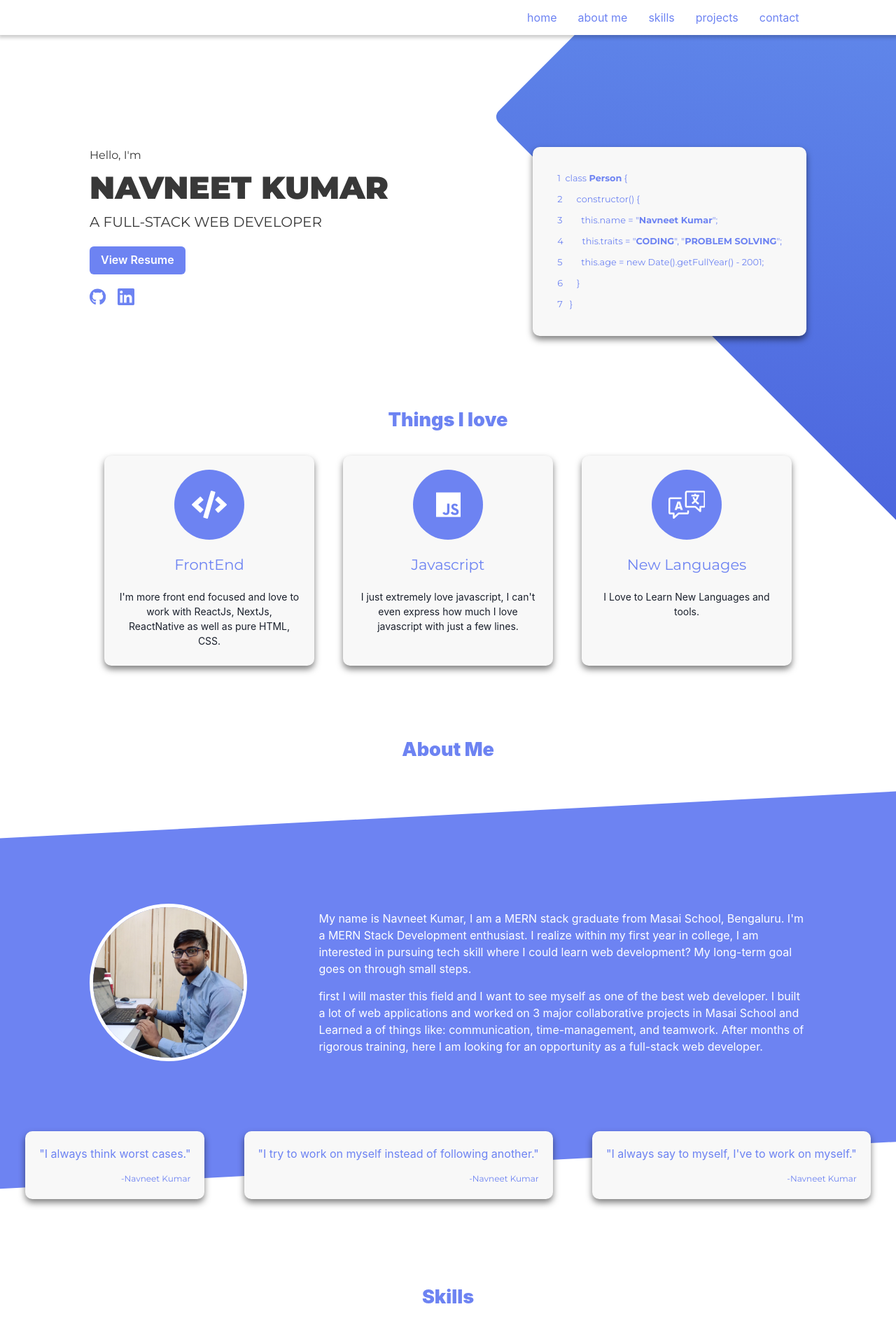
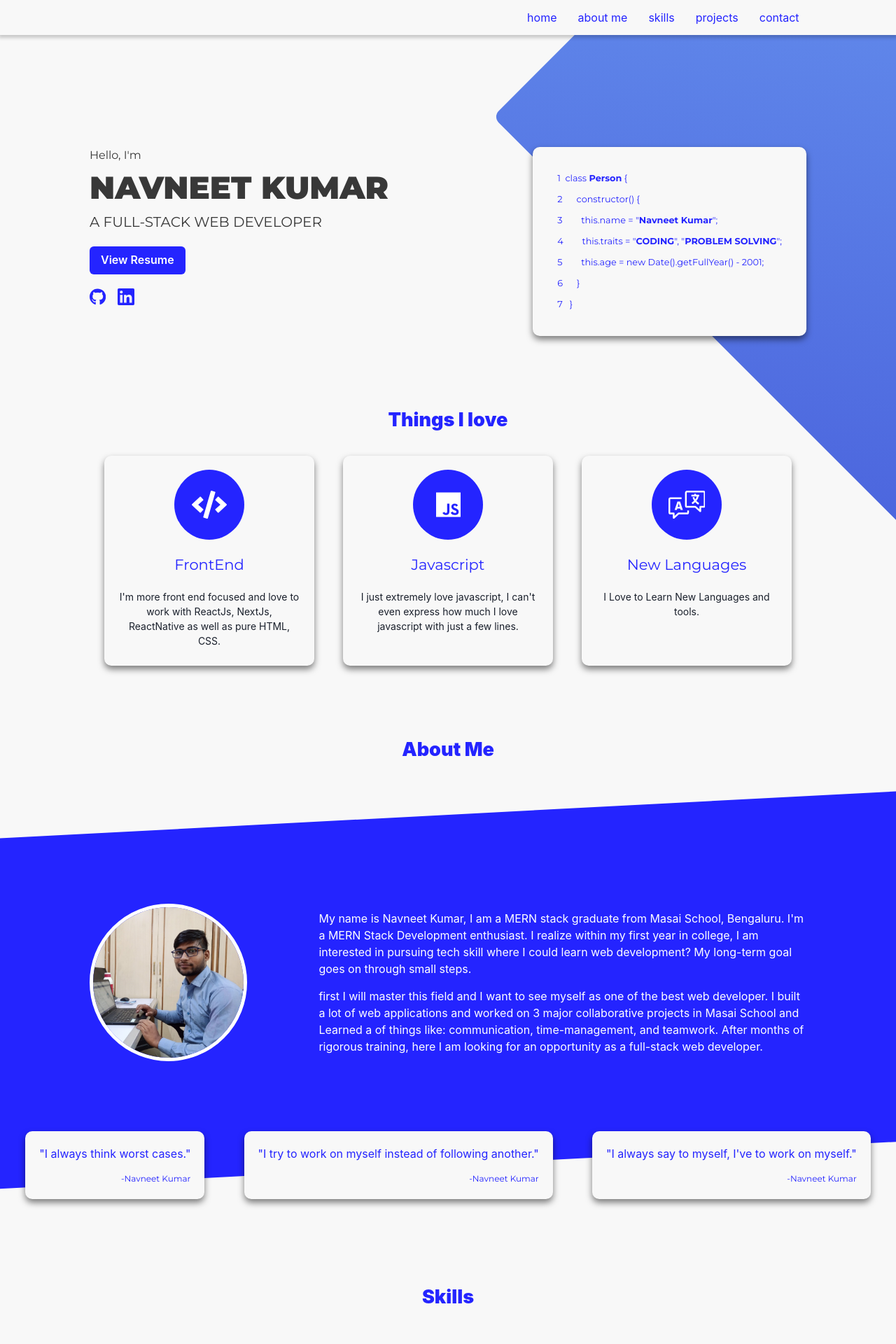
Before and after one commit to navneetco0/navneet, a Next.js app: page / in a window 1280 px wide. Shown: the top 1920 px of the page at 70% size. Built offline with nearby package versions, Linux system fonts and the light colour scheme.

Commit message:
increased contraxt

```diff
--- a/components/AboutMe/AboutMe.jsx
+++ b/components/AboutMe/AboutMe.jsx
@@ -17,9 +17,9 @@ export const AboutMe = () => {
         left={['-40%', '-5%']}
         h={['1600px', '700px', '500px']}
         transform={'rotate(-3deg)'}
-        bg="#6d83f2"
+        bg="#2424FF"
         top="210px"
-        zIndex={'-1'}
+        // zIndex={'-1'}
       ></Box>
       <Flex
         w={['90%', '95%', '95%', '80%']}
@@ -28,12 +28,14 @@ export const AboutMe = () => {
         flexDirection={['column', 'column', 'row']}
         justifyContent={['center', 'center', 'space-between']}
         alignItems={['center', 'center', 'space-between']}
+        zIndex="2"
       >
         <Circle
           border={'5px solid white'}
           overflow="hidden"
           size="225px"
           mb={['40px', '40px', '0px']}
+          zIndex="2"
         >
           <Image
             width="225px"
@@ -42,7 +44,7 @@ export const AboutMe = () => {
             alt="Navneet Kumar"
           />
         </Circle>
-        <Box fontSize={'16px'} color="white">
+        <Box fontSize={'16px'} color="white" zIndex="2">
           <Text>
             My name is Navneet Kumar, I am a MERN stack graduate from Masai
             School, Bengaluru. I&apos;m a MERN Stack Development enthusiast. I
@@ -60,7 +62,7 @@ export const AboutMe = () => {
           </Text>
         </Box>
       </Flex>
-      <Flex mt="30px" justifyContent={'space-evenly'} flexWrap="wrap" gap="20px" color="#6d83f2" mb={'20px'}>
+      <Flex mt="30px" justifyContent={'space-evenly'} flexWrap="wrap" gap="20px" color="#2424FF" mb={'20px'}>
         {quotes.map((Element, index) => (
           <Flex flexDir={'column'} justifyContent="space-between" gap="15px" p="20px" key={index}  bg="#f8f8f8" boxShadow={'rgba(0, 0, 0, 0.5) 0px 5px 10px 0px'} borderRadius="10px" zIndex="2">
             <Text fontSize={'16px'}>&quot;{Element}&quot;</Text>
--- a/components/Heading.jsx
+++ b/components/Heading.jsx
@@ -2,6 +2,6 @@ import { Text } from "@chakra-ui/react"
 
 export const Heading = ({text})=>{
     return (
-        <Text mt="100px" color="#6D83F2" textAlign={'center'} fontSize="27px" fontWeight={900}>{text}</Text>
+        <Text mt="100px" color="#2424FF" textAlign={'center'} fontSize="27px" fontWeight={900}>{text}</Text>
     )
 }
--- a/components/Home/MainHome.jsx
+++ b/components/Home/MainHome.jsx
@@ -44,7 +44,7 @@ const MainHome = () => {
             m={['20px auto', '20px auto', '20px auto 20px 0px']}
             w="fit-content"
             colorScheme={'messenger'}
-            bg="#6d83f2"
+            bg="#2424FF"
             mt="20px"
             onClick={()=>window.open("https://drive.google.com/file/d/1S3aDW8lrid0zPRXgSu-k88eMrxDRVtrk/view?usp=sharing","_blank")}
             _hover={{ transition: 'transform 0.5s', transform: 'scale(1.05)' }}
@@ -59,7 +59,7 @@ const MainHome = () => {
           >
             <Box
             onClick={()=>window.open("https://github.com/navneetco0","_blank")}
-              color={'#6d83f2'}
+              color={'#2424FF'}
               _hover={{
                 color: '#383838',
                 cursor: 'pointer',
@@ -71,7 +71,7 @@ const MainHome = () => {
             </Box>
             <Box
             onClick={()=>window.open("https://www.linkedin.com/in/navneet-kumar-818654248/","_blank")}
-              color={'#6d83f2'}
+              color={'#2424FF'}
               _hover={{
                 color: '#383838',
                 cursor: 'pointer',
@@ -88,7 +88,7 @@ const MainHome = () => {
           boxShadow={'rgba(0, 0, 0, 0.5) 0px 5px 10px 0px'}
           zIndex={2}
           borderRadius="10px"
-          color="#6D83F2"
+          color="#2424FF"
           fontSize={'0.8em'}
           lineHeight="30px"
           bg="#f8f8f8"
--- a/components/Home/Things.jsx
+++ b/components/Home/Things.jsx
@@ -37,18 +37,18 @@ export const Things = () => {
           boxShadow={'rgba(0, 0, 0, 0.5) 0px 5px 10px 0px'}
           borderRadius="10px"
           zIndex="2"
-          _hover={{bg:"#6d83f2", transform:'scale(1.1)', transition:'transform 1s'}}
+          _hover={{bg:"#2424FF", transform:'scale(1.1)', transition:'transform 1s'}}
           data-group
         >
-          <Circle bg="#6d83f2" m={'auto'} size="100px" _groupHover={{bg:'white'}}>
-            <Box h="40px" color={'white'} _groupHover={{color:'#6d83f2'}}>
+          <Circle bg="#2424FF" m={'auto'} size="100px" _groupHover={{bg:'white'}}>
+            <Box h="40px" color={'white'} _groupHover={{color:'#2424FF'}}>
               {Element.icon}
             </Box>
           </Circle>
           <Text
             fontFamily={'montserrat'}
             fontSize="21px"
-            color="#6d83f2"
+            color="#2424FF"
             m="20px 0px"
             _groupHover={{color:'white'}}
           >
--- a/components/Layout/Footer.js
+++ b/components/Layout/Footer.js
@@ -2,7 +2,7 @@ import { Box, Center, Text } from "@chakra-ui/react"
 
 export const Footer = () => {
   return <footer>
-    <Center bg="#6d83f2" w="100%" p="5px">
+    <Center bg="#2424FF" w="100%" p="5px">
       <Text fontSize={'16px'} color="white">Made with ❤️ by Navneet Kumar</Text>
     </Center>
   </footer>
--- a/components/Layout/Navbar/NavDesktop.jsx
+++ b/components/Layout/Navbar/NavDesktop.jsx
@@ -3,12 +3,12 @@ import { scrollnav } from '../../../Hooks/scrollnav'
 export default function NavDesktop ({ texts }) {
 
   return (
-    <Flex pos="fixed" width="100%" top="0" p="13px" boxShadow={'rgba(0, 0, 0, 0.2) 0px 2px 5px 2px'} bg="white" zIndex="3">
+    <Flex pos="fixed" width="100%" top="0" p="13px" boxShadow={'rgba(0, 0, 0, 0.2) 0px 2px 5px 2px'} bg="#f8f8f8" zIndex="3">
       <Flex w="80%" m="auto">
         <Box></Box>
         <Flex ml="auto" gap="30px">
           {texts.map((Element, index) => (
-            <Text key={index} onClick={()=>scrollnav(Element)} color="#6D83F2" _hover={{color:'#383838', cursor:'pointer', transitionDuration:'2s'}}>{Element}</Text>
+            <Text key={index} onClick={()=>scrollnav(Element)} color="#2424FF" _hover={{color:'#383838', cursor:'pointer', transitionDuration:'2s'}}>{Element}</Text>
           ))}
         </Flex>
       </Flex>
--- a/components/Layout/Navbar/NavMobile.jsx
+++ b/components/Layout/Navbar/NavMobile.jsx
@@ -7,11 +7,11 @@ export default function NavMobile ({texts}){
     const [expand, setExpand] = useState(false)
     return (
         <Center pos="fixed"  bottom="40px" right="10%" cursor={'pointer'}  zIndex="3">
-            <Circle w="80px" h="80px" bg="#6D83F2"  _hover={{transition:'transform 0.5s', transform:'scale(1.1)', boxShadow:'rgba(255, 255, 255, 1) 0 0 2px 2px'}} _active={{transform:'scale(0.9)'}} onClick={()=>setExpand(!expand)}>
+            <Circle w="80px" h="80px" bg="#2424FF"  _hover={{transition:'transform 0.5s', transform:'scale(1.1)', boxShadow:'rgba(255, 255, 255, 1) 0 0 2px 2px'}} _active={{transform:'scale(0.9)'}} onClick={()=>setExpand(!expand)}>
                <Menu/>
             </Circle>
             {expand&&<Flex pos="absolute" bottom={'90px'} flexDir="column" gap='10px'>
-                {texts.map((Element, index)=> <Button bg="#6d83f2" onClick={()=>scrollnav(Element)} key={index} colorScheme="blue">{Element}</Button>)}
+                {texts.map((Element, index)=> <Button bg="#2424FF" onClick={()=>scrollnav(Element)} key={index} colorScheme="blue">{Element}</Button>)}
             </Flex>}
         </Center>
     )
--- a/components/Layout/Navbar/NavTablet.jsx
+++ b/components/Layout/Navbar/NavTablet.jsx
@@ -15,7 +15,7 @@ export default function NavTablet  ({ texts })  {
       bg="white"
     >
       {texts.map((Element, index) => (
-        <Text key={index} onClick={()=>scrollnav(Element)} color="#6D83F2" _hover={{color:'#383838', cursor:'pointer', transitionDuration:'2s'}}>{Element}</Text>
+        <Text key={index} onClick={()=>scrollnav(Element)} color="#2424FF" _hover={{color:'#383838', cursor:'pointer', transitionDuration:'2s'}}>{Element}</Text>
       ))}
     </Flex>
   )
--- a/components/Skills/Skills.jsx
+++ b/components/Skills/Skills.jsx
@@ -31,14 +31,14 @@ export const Skills = () => {
     <Box id="skills" >
       <Heading text={'Skills'} />
       <Grid
-        color="#6d83f2"
+        color="#2424FF"
         templateColumns={['repeat(1, 1fr)', 'repeat(4, 1fr)', 'repeat(6, 1fr)']}
         gap="20px"
         mt="40px"
       >
         {skills.map((Element, index) => (
           <Center flexDirection={'column'} key={index}>
-            <Square flexDir={'column'} _hover={{bg:"#6d83f2", color:"white", transitionDuration:'2s', borderRadius:'10px'}} p="5px" size="110px">
+            <Square flexDir={'column'} _hover={{bg:"#2424FF", color:"white", transitionDuration:'2s', borderRadius:'10px'}} p="5px" size="110px">
               <Box maxW="120px" h="40px">
                 {Element.icon}
               </Box>
--- a/pages/index.jsx
+++ b/pages/index.jsx
@@ -7,7 +7,7 @@ import { Skills } from '../components/Skills/Skills';
 
 export default function Home() {
   return (
-    <Box w='100%' minH="100vh" pos={'relative'}  >
+    <Box w='100%' minH="100vh" bg='#f8f8f8' pos={'relative'}  >
       <Box p="15px 0px"></Box>
       <MainHome/>
       <AboutMe/>
```
Also changed, not shown: components/Contact/Contact.jsx (+5 -4 lines).
